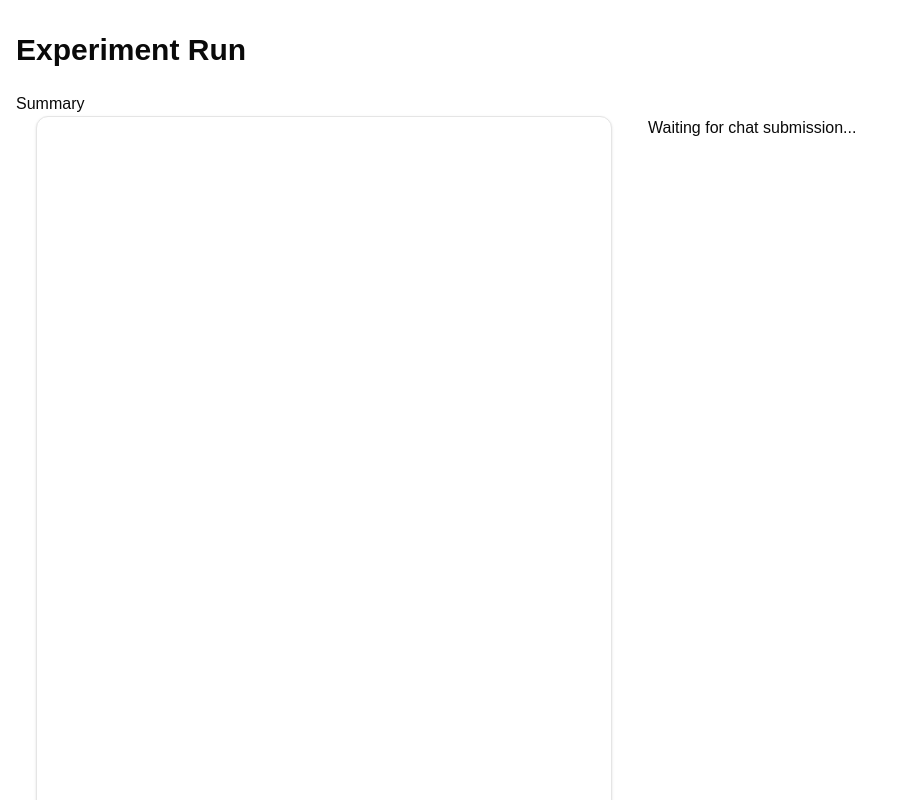
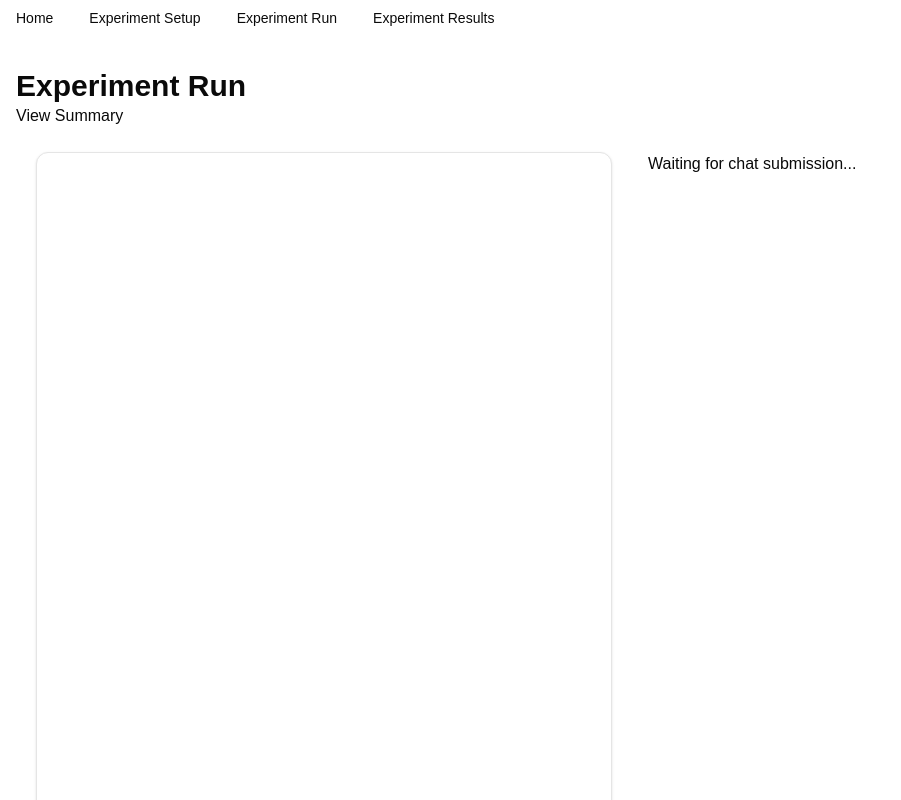
Before and after one commit to deboboy/search-for-intelligence, a Next.js app: page /experiment-run in a window 1280 px wide. Shown: the top 800 px of the page, without its empty margins (0-901 px from the left). Built offline with nearby package versions, Linux system fonts and the light colour scheme.

Commit message:
add navbar, cleanup workflow UX

```diff
--- /dev/null
+++ b/app/components/Navbar.tsx
@@ -0,0 +1,52 @@
+'use client'
+
+import * as React from "react"
+import Link from "next/link"
+
+import { cn } from "@/lib/utils"
+import {
+  NavigationMenu,
+  NavigationMenuContent,
+  NavigationMenuItem,
+  NavigationMenuLink,
+  NavigationMenuList,
+  NavigationMenuTrigger,
+  navigationMenuTriggerStyle,
+} from "@/components/ui/navigation-menu"
+
+export function Navbar() {
+  return (
+    <NavigationMenu>
+      <NavigationMenuList>
+        <NavigationMenuItem>
+          <Link href="/" legacyBehavior passHref>
+            <NavigationMenuLink className={navigationMenuTriggerStyle()}>
+              Home
+            </NavigationMenuLink>
+          </Link>
+        </NavigationMenuItem>
+        <NavigationMenuItem>
+          <Link href="/experiment-setup" legacyBehavior passHref>
+            <NavigationMenuLink className={navigationMenuTriggerStyle()}>
+              Experiment Setup
+            </NavigationMenuLink>
+          </Link>
+        </NavigationMenuItem>
+        <NavigationMenuItem>
+          <Link href="/experiment-run" legacyBehavior passHref>
+            <NavigationMenuLink className={navigationMenuTriggerStyle()}>
+              Experiment Run
+            </NavigationMenuLink>
+          </Link>
+        </NavigationMenuItem>
+        <NavigationMenuItem>
+          <Link href="/experiment-results" legacyBehavior passHref>
+            <NavigationMenuLink className={navigationMenuTriggerStyle()}>
+              Experiment Results
+            </NavigationMenuLink>
+          </Link>
+        </NavigationMenuItem>
+      </NavigationMenuList>
+    </NavigationMenu>
+  )
+}
--- /dev/null
+++ b/app/experiment-results/page.tsx
@@ -0,0 +1,9 @@
+
+export default function ExperimentResults() {
+  return (
+    <div className="container mx-auto px-4 py-8">
+      <h1 className="text-3xl font-bold mb-6">Experiment Results</h1>
+      TODO: add display of each experiment with full details
+    </div>
+  );
+}
--- a/app/experiment-run/page.tsx
+++ b/app/experiment-run/page.tsx
@@ -34,9 +34,9 @@
 
     return (
         <div className="container mx-auto px-4 py-8">
-            <h1 className="text-3xl font-bold mb-6">Experiment Run</h1>
+            <h1 className="text-3xl font-bold">Experiment Run</h1>
             <Sheet>
-                <SheetTrigger>Summary</SheetTrigger>
+                <SheetTrigger>View Summary</SheetTrigger>
                 <SheetContent className="overflow-y-auto">
                 <SheetHeader>
                     <SheetTitle>Experiment Summary</SheetTitle>
@@ -47,7 +47,7 @@
                 </SheetHeader>
                 </SheetContent>
             </Sheet>
-            <div className="flex flex-row space-x-4">
+            <div className="flex flex-row space-x-4 mt-6">
                 <div className="w-1/2">
                     <ChatInterface onChatSubmit={handleChatSubmit} />
                 </div>
--- a/app/layout.tsx
+++ b/app/layout.tsx
@@ -1,4 +1,5 @@
 import type { Metadata } from "next";
+import { Navbar } from './components/Navbar'
 import localFont from "next/font/local";
 import "./globals.css";
 
@@ -28,6 +29,7 @@
       <body
         className={`${geistSans.variable} ${geistMono.variable} antialiased`}
       >
+        <Navbar />
         {children}
       </body>
     </html>
--- /dev/null
+++ b/components/ui/navigation-menu.tsx
@@ -0,0 +1,128 @@
+import * as React from "react"
+import { ChevronDownIcon } from "@radix-ui/react-icons"
+import * as NavigationMenuPrimitive from "@radix-ui/react-navigation-menu"
+import { cva } from "class-variance-authority"
+
+import { cn } from "@/lib/utils"
+
+const NavigationMenu = React.forwardRef<
+  React.ElementRef<typeof NavigationMenuPrimitive.Root>,
+  React.ComponentPropsWithoutRef<typeof NavigationMenuPrimitive.Root>
+>(({ className, children, ...props }, ref) => (
+  <NavigationMenuPrimitive.Root
+    ref={ref}
+    className={cn(
+      "relative z-10 flex max-w-max flex-1 items-center justify-center",
+      className
+    )}
+    {...props}
+  >
+    {children}
+    <NavigationMenuViewport />
+  </NavigationMenuPrimitive.Root>
+))
+NavigationMenu.displayName = NavigationMenuPrimitive.Root.displayName
+
+const NavigationMenuList = React.forwardRef<
+  React.ElementRef<typeof NavigationMenuPrimitive.List>,
+  React.ComponentPropsWithoutRef<typeof NavigationMenuPrimitive.List>
+>(({ className, ...props }, ref) => (
+  <NavigationMenuPrimitive.List
+    ref={ref}
+    className={cn(
+      "group flex flex-1 list-none items-center justify-center space-x-1",
+      className
+    )}
+    {...props}
+  />
+))
+NavigationMenuList.displayName = NavigationMenuPrimitive.List.displayName
+
+const NavigationMenuItem = NavigationMenuPrimitive.Item
+
+const navigationMenuTriggerStyle = cva(
+  "group inline-flex h-9 w-max items-center justify-center rounded-md bg-background px-4 py-2 text-sm font-medium transition-colors hover:bg-accent hover:text-accent-foreground focus:bg-accent focus:text-accent-foreground focus:outline-none disabled:pointer-events-none disabled:opacity-50 data-[active]:bg-accent/50 data-[state=open]:bg-accent/50"
+)
+
+const NavigationMenuTrigger = React.forwardRef<
+  React.ElementRef<typeof NavigationMenuPrimitive.Trigger>,
+  React.ComponentPropsWithoutRef<typeof NavigationMenuPrimitive.Trigger>
+>(({ className, children, ...props }, ref) => (
+  <NavigationMenuPrimitive.Trigger
+    ref={ref}
+    className={cn(navigationMenuTriggerStyle(), "group", className)}
+    {...props}
+  >
+    {children}{" "}
+    <ChevronDownIcon
+      className="relative top-[1px] ml-1 h-3 w-3 transition duration-300 group-data-[state=open]:rotate-180"
+      aria-hidden="true"
+    />
+  </NavigationMenuPrimitive.Trigger>
+))
+NavigationMenuTrigger.displayName = NavigationMenuPrimitive.Trigger.displayName
+
+const NavigationMenuContent = React.forwardRef<
+  React.ElementRef<typeof NavigationMenuPrimitive.Content>,
+  React.ComponentPropsWithoutRef<typeof NavigationMenuPrimitive.Content>
+>(({ className, ...props }, ref) => (
+  <NavigationMenuPrimitive.Content
+    ref={ref}
+    className={cn(
+      "left-0 top-0 w-full data-[motion^=from-]:animate-in data-[motion^=to-]:animate-out data-[motion^=from-]:fade-in data-[motion^=to-]:fade-out data-[motion=from-end]:slide-in-from-right-52 data-[motion=from-start]:slide-in-from-left-52 data-[motion=to-end]:slide-out-to-right-52 data-[motion=to-start]:slide-out-to-left-52 md:absolute md:w-auto ",
+      className
+    )}
+    {...props}
+  />
+))
+NavigationMenuContent.displayName = NavigationMenuPrimitive.Content.displayName
+
+const NavigationMenuLink = NavigationMenuPrimitive.Link
+
+const NavigationMenuViewport = React.forwardRef<
+  React.ElementRef<typeof NavigationMenuPrimitive.Viewport>,
+  React.ComponentPropsWithoutRef<typeof NavigationMenuPrimitive.Viewport>
+>(({ className, ...props }, ref) => (
+  <div className={cn("absolute left-0 top-full flex justify-center")}>
+    <NavigationMenuPrimitive.Viewport
+      className={cn(
+        "origin-top-center relative mt-1.5 h-[var(--radix-navigation-menu-viewport-height)] w-full overflow-hidden rounded-md border bg-popover text-popover-foreground shadow data-[state=open]:animate-in data-[state=closed]:animate-out data-[state=closed]:zoom-out-95 data-[state=open]:zoom-in-90 md:w-[var(--radix-navigation-menu-viewport-width)]",
+        className
+      )}
+      ref={ref}
+      {...props}
+    />
+  </div>
+))
+NavigationMenuViewport.displayName =
+  NavigationMenuPrimitive.Viewport.displayName
+
+const NavigationMenuIndicator = React.forwardRef<
+  React.ElementRef<typeof NavigationMenuPrimitive.Indicator>,
+  React.ComponentPropsWithoutRef<typeof NavigationMenuPrimitive.Indicator>
+>(({ className, ...props }, ref) => (
+  <NavigationMenuPrimitive.Indicator
+    ref={ref}
+    className={cn(
+      "top-full z-[1] flex h-1.5 items-end justify-center overflow-hidden data-[state=visible]:animate-in data-[state=hidden]:animate-out data-[state=hidden]:fade-out data-[state=visible]:fade-in",
+      className
+    )}
+    {...props}
+  >
+    <div className="relative top-[60%] h-2 w-2 rotate-45 rounded-tl-sm bg-border shadow-md" />
+  </NavigationMenuPrimitive.Indicator>
+))
+NavigationMenuIndicator.displayName =
+  NavigationMenuPrimitive.Indicator.displayName
+
+export {
+  navigationMenuTriggerStyle,
+  NavigationMenu,
+  NavigationMenuList,
+  NavigationMenuItem,
+  NavigationMenuContent,
+  NavigationMenuTrigger,
+  NavigationMenuLink,
+  NavigationMenuIndicator,
+  NavigationMenuViewport,
+}
--- a/package.json
+++ b/package.json
@@ -12,6 +12,7 @@
     "@huggingface/inference": "^2.8.1",
     "@radix-ui/react-dialog": "^1.1.2",
     "@radix-ui/react-icons": "^1.3.1",
+    "@radix-ui/react-navigation-menu": "^1.2.1",
     "@radix-ui/react-select": "^2.1.2",
     "@radix-ui/react-slider": "^1.2.1",
     "@radix-ui/react-slot": "^1.1.0",
```
Also changed, not shown: 2 other files (tests, documents, lock files or other folders).
